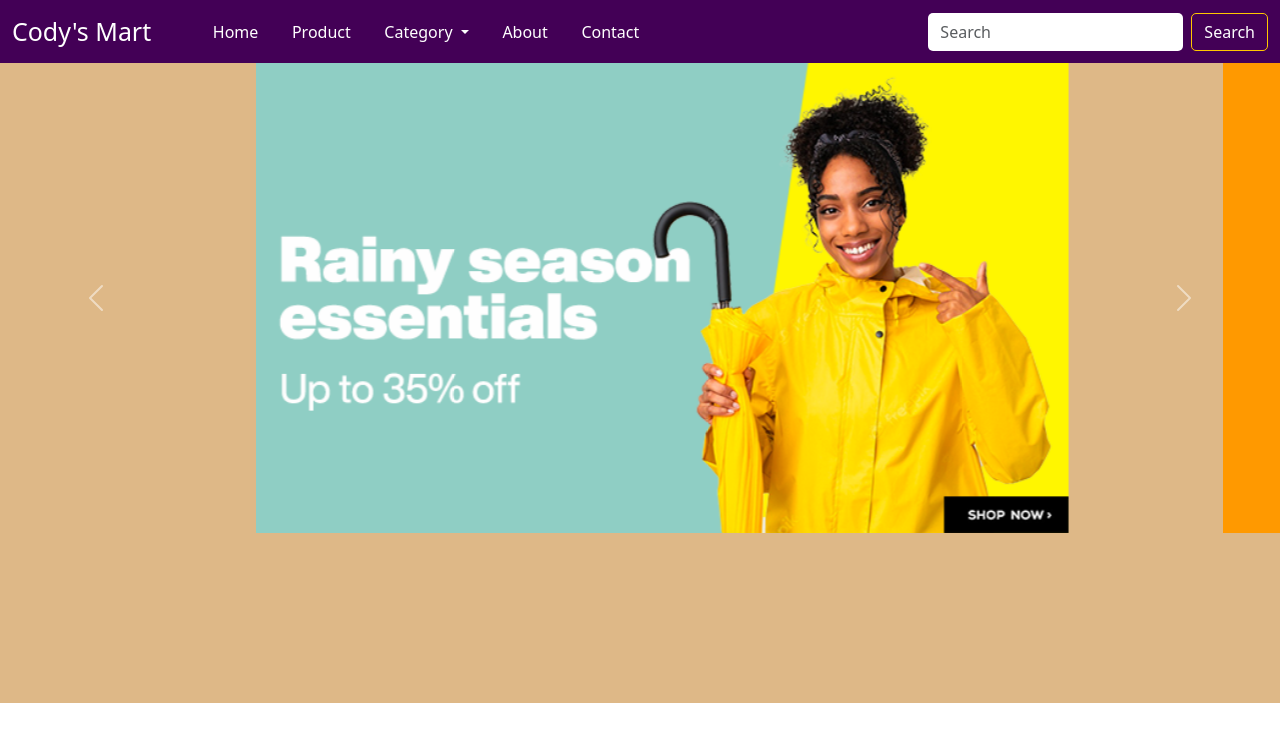
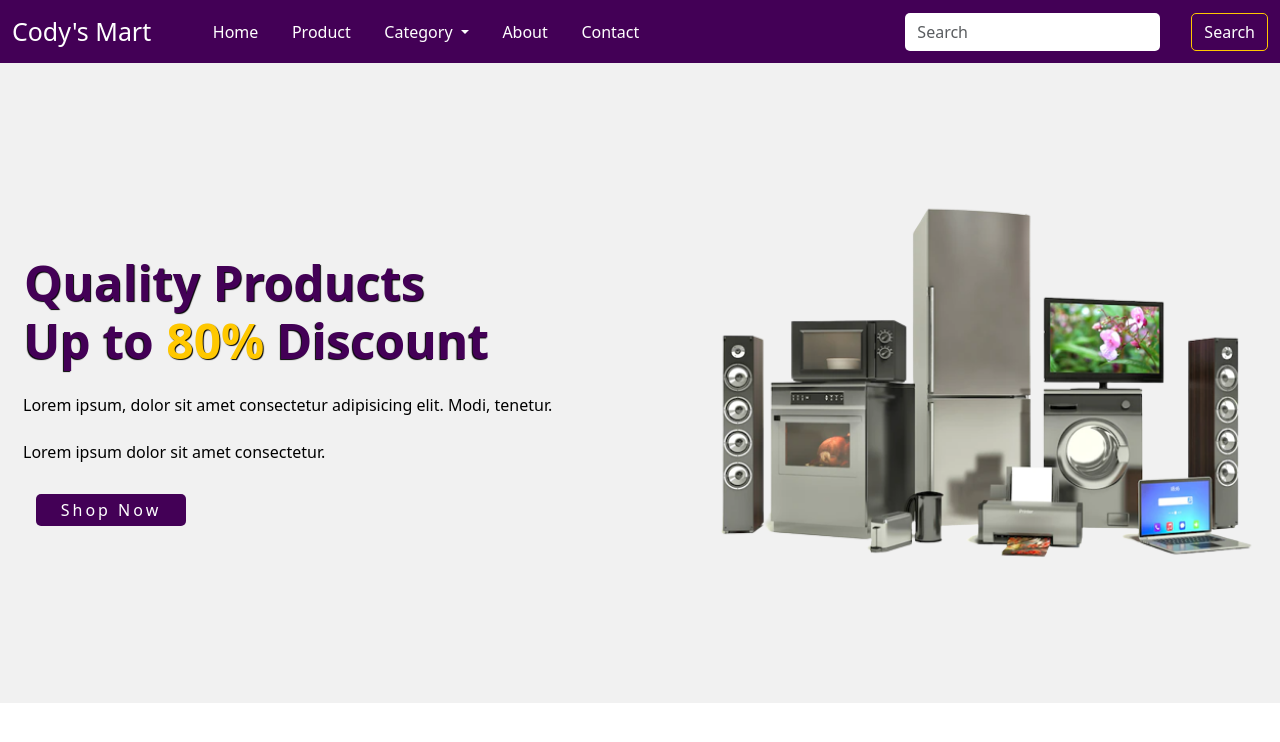
Before and after one commit to KingsCreatives/Cody-s-Mart, a plain HTML site: page index.html in a window 1280 px wide. Drawn offline with nearby package versions, Linux system fonts and the light colour scheme.

Commit message:
feat: home page

```diff
--- a/index.html
+++ b/index.html
@@ -56,50 +56,25 @@
 
 <!-- Home Page -->
 <section id="home">
+  <div class="content">
+     <h1>
+      <span>Quality Products</span>
+      <br>
+      Up to <span class="discount">80%</span> Discount
+     </h1>
+     <p>Lorem ipsum, dolor sit amet consectetur adipisicing elit. Modi, tenetur.
+      <br>
+      <p>Lorem ipsum dolor sit amet consectetur.</p>
+     </p>
+     <div class="btn">
+       <button>Shop Now</button>
+     </div>
+  </div>
 
-  <div id="home-carousel" class="carousel slide" data-bs-ride="carousel">
-    <div class="carousel-inner">
-      <div class="carousel-item active">
-        <img src="./images/Beat_The_Rains_SX.png" class="d-block w-100 img-fluid" alt="...">
-      </div>
+  <div class="img">
+    <img src="./images/background.png" alt="fridge">
+  </div>
 
-      <div class="carousel-item">
-        <img src="./images/FS_MS.png" class="d-block w-100" alt="...">
-      </div>
-
-      <div class="carousel-item">
-        <img src="./images/Global_clearance_SLIDER_desk.png" class="d-block w-100 img-fluid" alt="...">
-      </div>
-
-      <div class="carousel-item">
-        <img src="./images/HomeMakeover_SX.jpg" class="d-block w-100 img-fluid" alt="...">
-      </div>
-
-      <div class="carousel-item">
-        <img src="./images/Laptops_SX.jpg" class="d-block w-100 img-fluid" alt="...">
-      </div>
-
-      <div class="carousel-item">
-        <img src="./images/Nivea_Beauty_Tues_SX.jpg" class="d-block w-100 img-fluid" alt="...">
-      </div>
-
-      <div class="carousel-item">
-        <img src="./images/MaySale_Phones_SX.png" class="d-block w-100 img-fluid" alt="...">
-      </div>
-
-      <div class="carousel-item">
-        <img src="./images/TVs_SX.jpg" class="d-block w-100 img-fluid" alt="...">
-      </div>
-    </div>
-    <button class="carousel-control-prev" type="button" data-bs-target="#home-carousel" data-bs-slide="prev">
-      <span class="carousel-control-prev-icon" aria-hidden="true"></span>
-      <span class="visually-hidden">Previous</span>
-    </button>
-    <button class="carousel-control-next" type="button" data-bs-target="#home-carousel" data-bs-slide="next">
-      <span class="carousel-control-next-icon" aria-hidden="true"></span>
-      <span class="visually-hidden">Next</span>
-    </button>
-  </div>
 </section>
 
 
--- a/styles/style.css
+++ b/styles/style.css
@@ -2,9 +2,12 @@
     margin: 0;
     border: 0;
     box-sizing: border-box;
+    font-family: system-ui, -apple-system, BlinkMacSystemFont, 'Segoe UI', Roboto, Oxygen, Ubuntu, Cantarell, 'Open Sans', 'Helvetica Neue', sans-serif;
+}
+
+.fa{
     color: white;
 }
-
 
 /*Nav Bar*/
 #navbar{
@@ -70,18 +73,97 @@
 
 /*Home*/
 #home{
+    display: flex;
+    justify-content: center;
+    align-items: center;
+    flex-wrap: wrap;
+    position: relative;
+    width: 100%;
     height: 80vh;
-    background: burlywood;
-    margin-bottom: 2rem;
     color: black;
+    background-color: #a9a9a92b;
+    z-index: 0;
 }
 
-.carousel-inner{
-    max-width: 80vw;
-    text-align: center;
-    margin-left: auto;
+#home .img{
+    flex: 1 1 300px;
 }
 
-.carousel-item img{
-    max-width: 85%;
+#home .img img{
+    flex: 1 1 400px;
+    margin-top: 30px;
+    width: 100%;
 }
+
+#home .content{
+    flex: 1 1 400px;
+    margin-top: 20px;
+}
+
+.content h1{
+    color: rgb(67, 0, 86);
+    font-weight: bold;
+    margin-left: 24px;
+    font-size: 3rem;
+    text-shadow: -1px 1px 1px black;
+}
+
+.content h1 span{
+    color: rgb(67, 0, 86);
+    text-shadow: 1px 1px 1px black;
+}
+
+.content h1 span.discount{
+    color: #ffc800;
+}
+
+.content p{
+    margin: 23px;
+}
+
+.btn{
+ margin-left: 23px;
+}
+
+.btn button{
+    width: 150px;
+    height:32px;
+    letter-spacing: 3px;
+    background-color: rgb(67, 0, 86);
+    color: white;
+    border-radius: 5px;
+    border: none;
+    transition: 0.5s ease;
+    cursor: pointer;
+}
+
+.btn button:hover{
+    background: #ffc800;
+    color: black;
+    font-weight: bold;
+    border: none;
+}
+
+@media screen and (max-width: 1200px) {
+    #home{
+        height: 90vh;
+    }
+}
+
+@media screen and (max-width: 800px) {
+    #home{
+        height: 140vh;
+    }
+}
+
+@media screen and (max-width: 550px) {
+    #home{
+        height: 110vh;
+    }
+}
+
+@media screen and (max-width: 420px) {
+    #home{
+        height: 110vh;
+    }
+}
```
